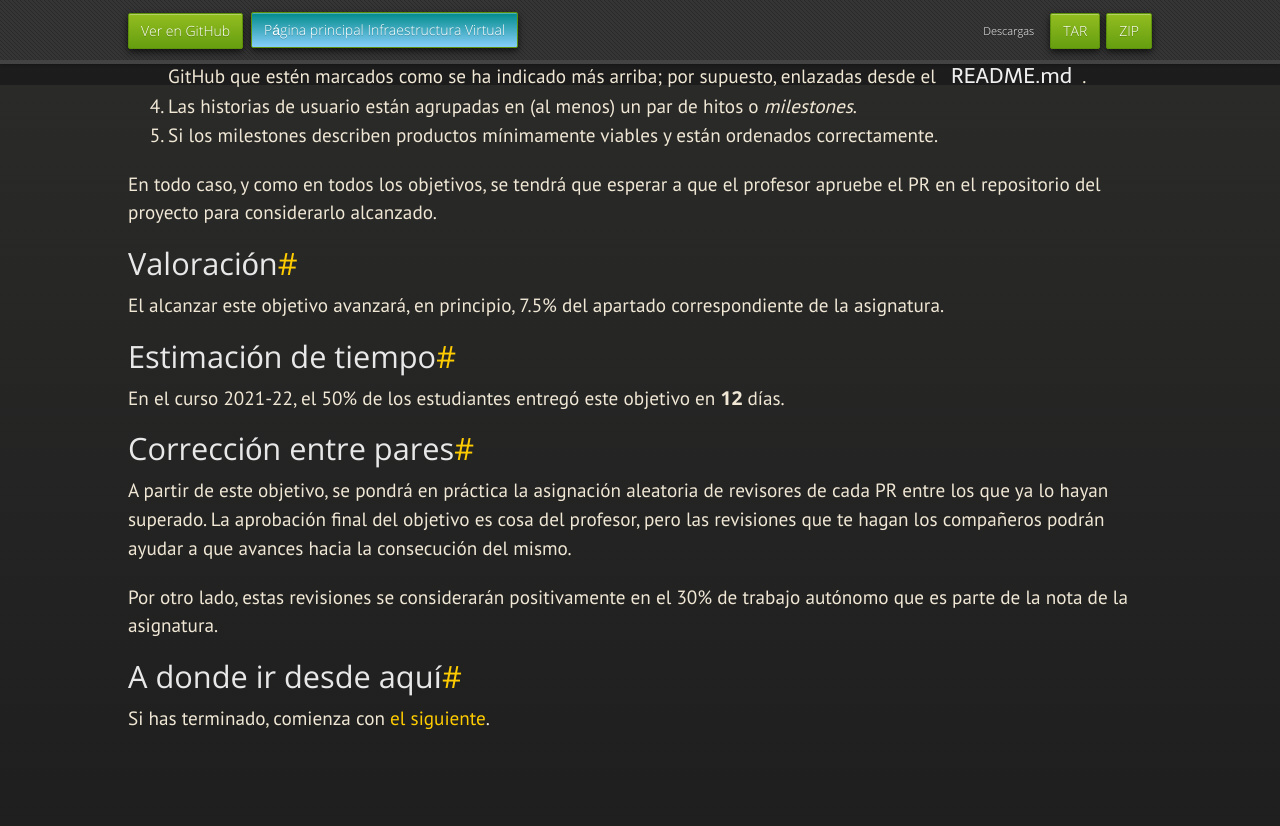
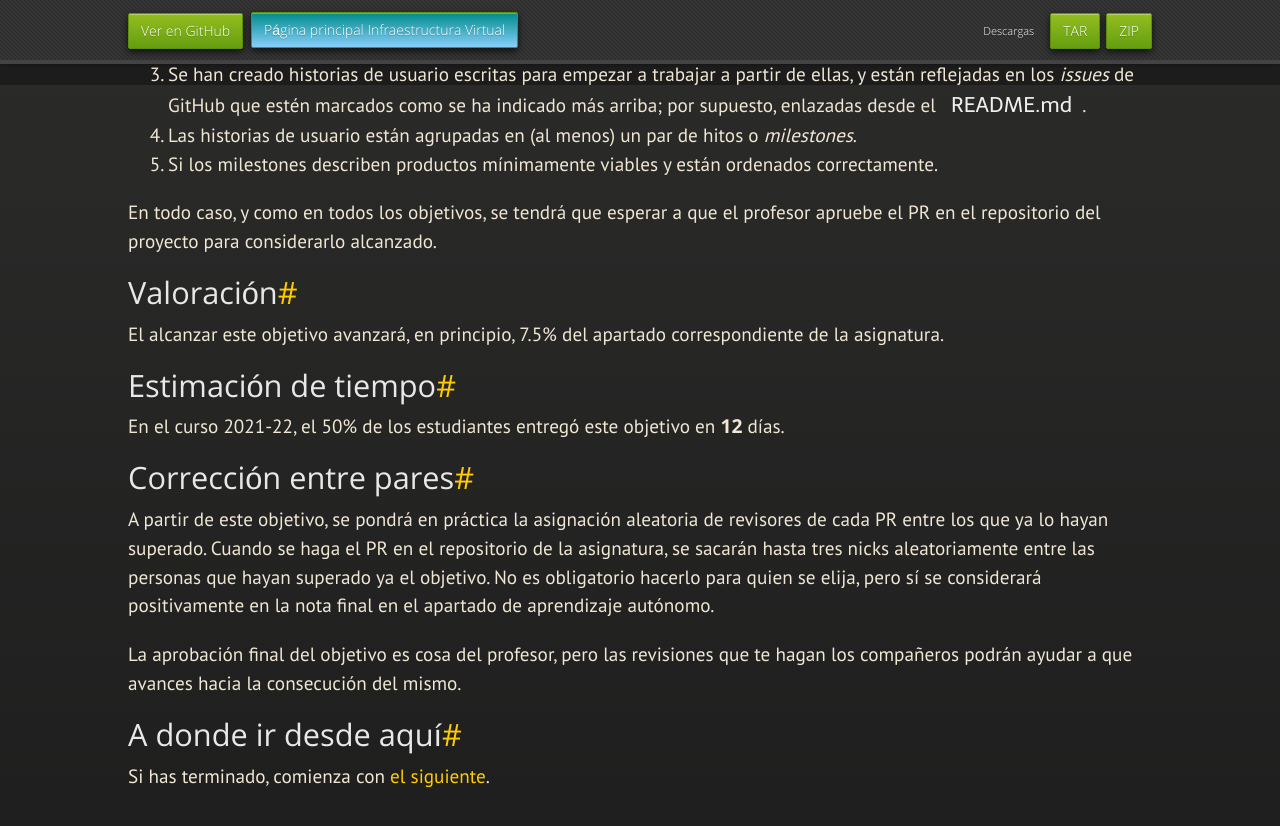
Before and after one commit to JJ/IV, a Jekyll site: the page built from documentos/proyecto/1.Infraestructura.md, in a window 1280 px wide and 900 px high, scrolled down 6215 px. Shown: the top 826 px of the window. Built offline with Jekyll 4.4.1, drawn with Linux system fonts in a browser that asks for light colours; nearby versions of some CDN libraries; some web fonts are replaced; our own code applies the rules of GitHub Pages for plain Markdown files; some of the changed text lies outside the part shown.

Commit message:
Sync documentos/proyecto/1.Infraestructura.md de master a gh-pages

```diff
--- a/documentos/proyecto/1.Infraestructura.md
+++ b/documentos/proyecto/1.Infraestructura.md
@@ -242,7 +242,8 @@ profesor**. Adicionalmente, se puede pasar el PR a "borrador"
 ## Listas de comprobación
 
 En este objetivo, deberás comprobar que la respuesta a estas preguntas
-es positiva. Si no lo es, tendrás que pensar que alguno de los conceptos no los
+es positiva. Ante la duda o la posible ambigüedad, explica claramente qué has
+hecho en ese aspecto. Si no lo es, tendrás que pensar que alguno de los conceptos no los
 entiendes muy bien y tendrás que replantearte la formulación correspondiente.
 Están puestas aquí para que las copies y pegues en el cuerpo del PR que hagas en
 tu propio repositorio.
@@ -331,12 +332,16 @@ días.
 ## Corrección entre pares
 
 A partir de este objetivo, se pondrá en práctica la asignación aleatoria de
-revisores de cada PR entre los que ya lo hayan superado. La aprobación final del
+revisores de cada PR entre los que ya lo hayan superado. Cuando se haga el PR en
+el repositorio de la asignatura, se sacarán hasta tres nicks aleatoriamente
+entre las personas que hayan superado ya el objetivo. No es obligatorio hacerlo
+para quien se elija, pero sí se considerará positivamente en la nota final en el
+apartado de aprendizaje autónomo.
+
+La aprobación final del
 objetivo es cosa del profesor, pero las revisiones que te hagan los compañeros
 podrán ayudar a que avances hacia la consecución del mismo.
 
-Por otro lado, estas revisiones se considerarán positivamente en el 30% de
-trabajo autónomo que es parte de la nota de la asignatura.
 
 ## A donde ir desde aquí
 
```
